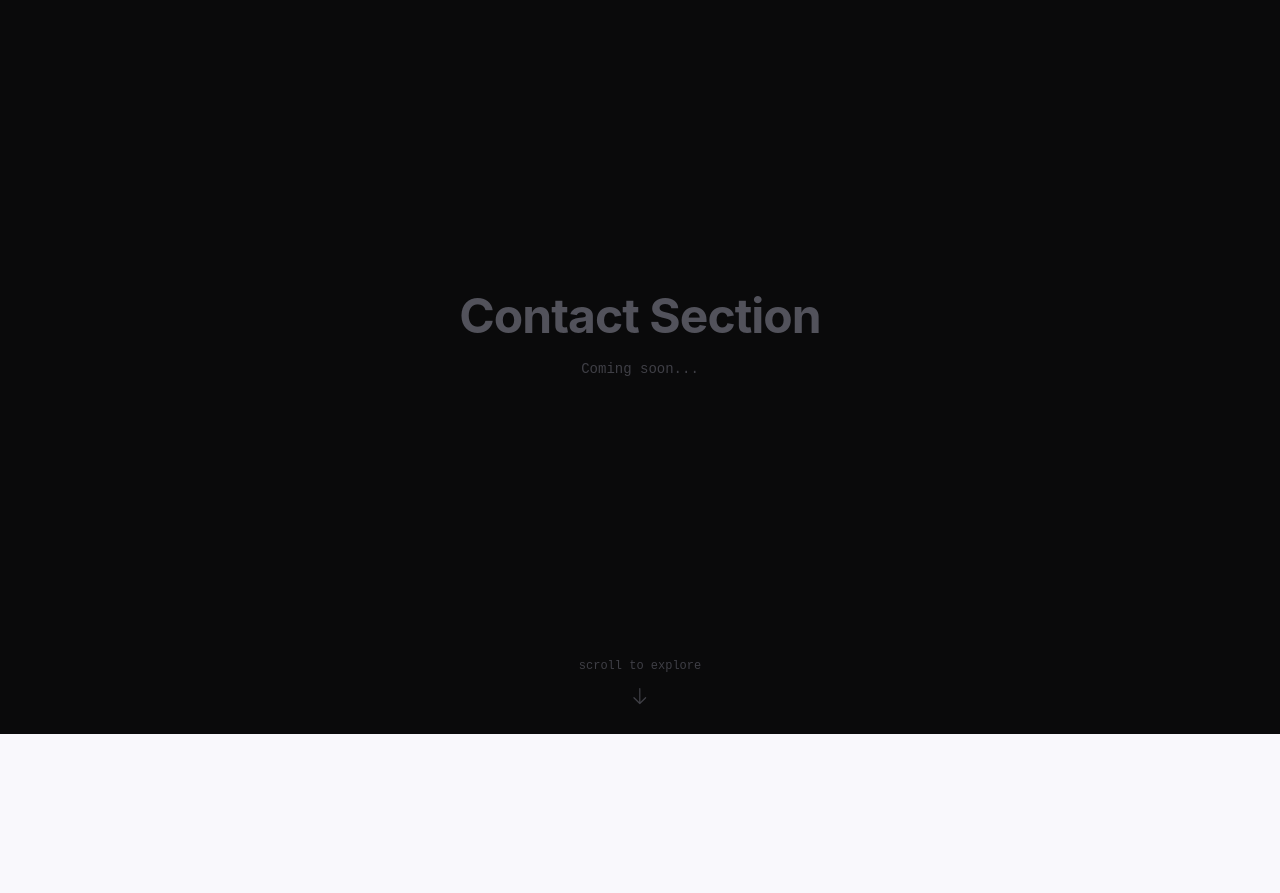
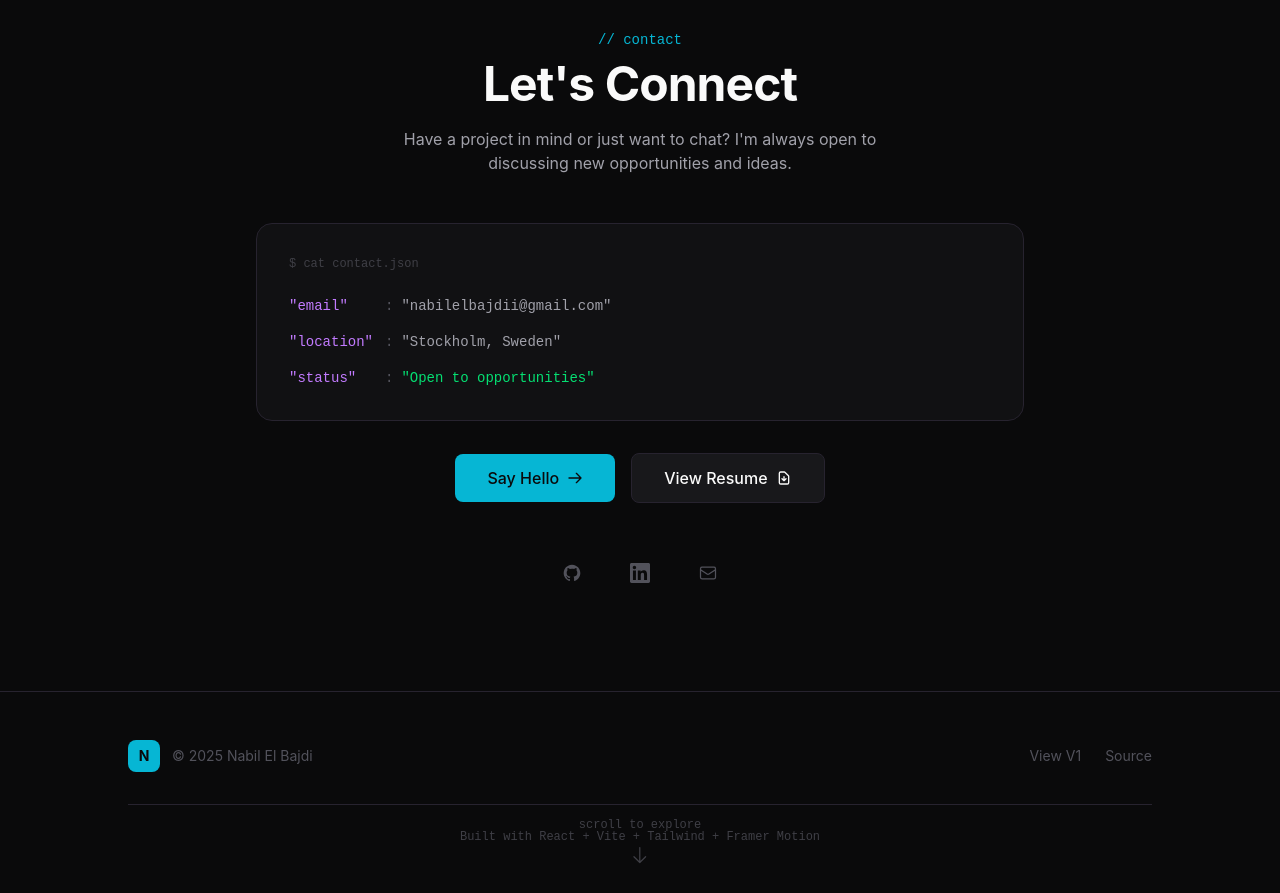
Before and after one commit to nabilelbajdi/nabil-portfolio, a React (Vite) app: page /v2 in a window 1280 px wide. Shown: the part 4260-5153 px from the top of the page. Before the commit the page ends 4994 px from the top, so only its background shows below. Built offline with nearby package versions, Linux system fonts and the light colour scheme; a web font is replaced by a local one.

Commit message:
feat(v2): Add Contact section and Footer
- Create ContactSection with JSON-style contact card
- Add CTA buttons (Say Hello + View Resume)
- Include social links (GitHub, LinkedIn, Email)
- Create minimal Footer with V1 link and source
- V2 is now feature-complete with all main sections

```diff
--- a/src/v2/V2App.jsx
+++ b/src/v2/V2App.jsx
@@ -1,9 +1,11 @@
 import { V2ThemeProvider } from './context/V2ThemeProvider';
 import { PageWrapper } from './components/layout/PageWrapper';
+import { Footer } from './components/layout/Footer';
 import { HeroTerminal } from './components/sections/HeroTerminal';
 import { AboutBento } from './components/sections/AboutBento';
 import { ProjectsShowcase } from './components/sections/ProjectsShowcase';
 import { SkillsSection } from './components/sections/SkillsSection';
+import { ContactSection } from './components/sections/ContactSection';
 import './styles/v2.css';
 
 function V2Content() {
@@ -13,13 +15,8 @@ function V2Content() {
       <AboutBento />
       <ProjectsShowcase />
       <SkillsSection />
-
-      <section id="contact" className="min-h-screen flex items-center justify-center px-6">
-        <div className="text-center">
-          <h2 className="text-3xl font-bold text-[var(--v2-text-muted)] mb-4">Contact Section</h2>
-          <p className="text-[var(--v2-text-dimmed)] mono text-sm">Coming soon...</p>
-        </div>
-      </section>
+      <ContactSection />
+      <Footer />
     </PageWrapper>
   );
 }
--- /dev/null
+++ b/src/v2/components/layout/Footer.jsx
@@ -0,0 +1,46 @@
+import { Link } from 'react-router-dom';
+import { motion } from 'framer-motion';
+
+export function Footer() {
+  const currentYear = new Date().getFullYear();
+
+  return (
+    <footer className="py-12 px-4 sm:px-6 border-t border-[var(--v2-border)]">
+      <div className="max-w-5xl mx-auto">
+        <div className="flex flex-col sm:flex-row items-center justify-between gap-6">
+          <div className="flex items-center gap-3">
+            <div className="w-8 h-8 rounded-lg bg-[var(--v2-accent)] flex items-center justify-center text-[var(--v2-bg-primary)] font-bold text-sm">
+              N
+            </div>
+            <span className="text-sm text-[var(--v2-text-muted)]">
+              © {currentYear} Nabil El Bajdi
+            </span>
+          </div>
+
+          <div className="flex items-center gap-6 text-sm">
+            <Link
+              to="/"
+              className="text-[var(--v2-text-muted)] hover:text-[var(--v2-text-primary)] transition-colors"
+            >
+              View V1
+            </Link>
+            <a
+              href="https://github.com/nabilelbajdi/nabil-portfolio"
+              target="_blank"
+              rel="noopener noreferrer"
+              className="text-[var(--v2-text-muted)] hover:text-[var(--v2-text-primary)] transition-colors"
+            >
+              Source
+            </a>
+          </div>
+        </div>
+
+        <div className="mt-8 pt-6 border-t border-[var(--v2-border-subtle)] text-center">
+          <p className="text-xs text-[var(--v2-text-dimmed)] mono">
+            Built with React + Vite + Tailwind + Framer Motion
+          </p>
+        </div>
+      </div>
+    </footer>
+  );
+}
--- /dev/null
+++ b/src/v2/components/sections/ContactSection.jsx
@@ -0,0 +1,137 @@
+import { motion } from 'framer-motion';
+
+const socialLinks = [
+  {
+    name: 'GitHub',
+    url: 'https://github.com/nabilelbajdi',
+    icon: (
+      <svg className="w-5 h-5" fill="currentColor" viewBox="0 0 24 24">
+        <path fillRule="evenodd" clipRule="evenodd" d="M12 2C6.477 2 2 6.477 2 12c0 4.42 2.865 8.17 6.839 9.49.5.092.682-.217.682-.482 0-.237-.008-.866-.013-1.7-2.782.604-3.369-1.34-3.369-1.34-.454-1.156-1.11-1.463-1.11-1.463-.908-.62.069-.608.069-.608 1.003.07 1.531 1.03 1.531 1.03.892 1.529 2.341 1.087 2.91.831.092-.646.35-1.086.636-1.336-2.22-.253-4.555-1.11-4.555-4.943 0-1.091.39-1.984 1.029-2.683-.103-.253-.446-1.27.098-2.647 0 0 .84-.269 2.75 1.025A9.578 9.578 0 0112 6.836c.85.004 1.705.114 2.504.336 1.909-1.294 2.747-1.025 2.747-1.025.546 1.377.203 2.394.1 2.647.64.699 1.028 1.592 1.028 2.683 0 3.842-2.339 4.687-4.566 4.935.359.309.678.919.678 1.852 0 1.336-.012 2.415-.012 2.743 0 .267.18.578.688.48C19.138 20.167 22 16.418 22 12c0-5.523-4.477-10-10-10z" />
+      </svg>
+    ),
+  },
+  {
+    name: 'LinkedIn',
+    url: 'https://www.linkedin.com/in/nabil-el-bajdi-51726b24b/',
+    icon: (
+      <svg className="w-5 h-5" fill="currentColor" viewBox="0 0 24 24">
+        <path d="M20.447 20.452h-3.554v-5.569c0-1.328-.027-3.037-1.852-3.037-1.853 0-2.136 1.445-2.136 2.939v5.667H9.351V9h3.414v1.561h.046c.477-.9 1.637-1.85 3.37-1.85 3.601 0 4.267 2.37 4.267 5.455v6.286zM5.337 7.433c-1.144 0-2.063-.926-2.063-2.065 0-1.138.92-2.063 2.063-2.063 1.14 0 2.064.925 2.064 2.063 0 1.139-.925 2.065-2.064 2.065zm1.782 13.019H3.555V9h3.564v11.452zM22.225 0H1.771C.792 0 0 .774 0 1.729v20.542C0 23.227.792 24 1.771 24h20.451C23.2 24 24 23.227 24 22.271V1.729C24 .774 23.2 0 22.222 0h.003z"/>
+      </svg>
+    ),
+  },
+  {
+    name: 'Email',
+    url: 'mailto:nabilelbajdii@gmail.com',
+    icon: (
+      <svg className="w-5 h-5" fill="none" viewBox="0 0 24 24" stroke="currentColor">
+        <path strokeLinecap="round" strokeLinejoin="round" strokeWidth={1.5} d="M3 8l7.89 5.26a2 2 0 002.22 0L21 8M5 19h14a2 2 0 002-2V7a2 2 0 00-2-2H5a2 2 0 00-2 2v10a2 2 0 002 2z" />
+      </svg>
+    ),
+  },
+];
+
+export function ContactSection() {
+  return (
+    <section id="contact" className="py-24 px-4 sm:px-6">
+      <div className="max-w-3xl mx-auto">
+        <motion.div
+          initial={{ opacity: 0, y: 20 }}
+          whileInView={{ opacity: 1, y: 0 }}
+          viewport={{ once: true }}
+          transition={{ duration: 0.5 }}
+          className="text-center mb-12"
+        >
+          <span className="text-[var(--v2-accent)] mono text-sm mb-2 block">// contact</span>
+          <h2 className="text-3xl sm:text-4xl font-bold text-[var(--v2-text-primary)] mb-4">
+            Let's Connect
+          </h2>
+          <p className="text-[var(--v2-text-secondary)] max-w-lg mx-auto">
+            Have a project in mind or just want to chat? I'm always open to discussing new opportunities and ideas.
+          </p>
+        </motion.div>
+
+        <motion.div
+          initial={{ opacity: 0, y: 30 }}
+          whileInView={{ opacity: 1, y: 0 }}
+          viewport={{ once: true }}
+          transition={{ duration: 0.5, delay: 0.1 }}
+          className="p-8 rounded-2xl bg-[var(--v2-bg-secondary)] border border-[var(--v2-border)] mb-8"
+        >
+          <div className="mono text-xs text-[var(--v2-text-dimmed)] mb-6">$ cat contact.json</div>
+          <div className="space-y-4 mono text-sm">
+            <div className="flex flex-col sm:flex-row sm:items-center gap-1 sm:gap-0">
+              <span className="text-purple-400 w-24">"email"</span>
+              <span className="text-[var(--v2-text-muted)] hidden sm:inline">:</span>
+              <a
+                href="mailto:nabilelbajdii@gmail.com"
+                className="sm:ml-2 text-[var(--v2-text-secondary)] hover:text-[var(--v2-accent)] transition-colors"
+              >
+                "nabilelbajdii@gmail.com"
+              </a>
+            </div>
+            <div className="flex flex-col sm:flex-row sm:items-center gap-1 sm:gap-0">
+              <span className="text-purple-400 w-24">"location"</span>
+              <span className="text-[var(--v2-text-muted)] hidden sm:inline">:</span>
+              <span className="sm:ml-2 text-[var(--v2-text-secondary)]">"Stockholm, Sweden"</span>
+            </div>
+            <div className="flex flex-col sm:flex-row sm:items-center gap-1 sm:gap-0">
+              <span className="text-purple-400 w-24">"status"</span>
+              <span className="text-[var(--v2-text-muted)] hidden sm:inline">:</span>
+              <span className="sm:ml-2 text-green-400">"Open to opportunities"</span>
+            </div>
+          </div>
+        </motion.div>
+
+        <motion.div
+          initial={{ opacity: 0, y: 20 }}
+          whileInView={{ opacity: 1, y: 0 }}
+          viewport={{ once: true }}
+          transition={{ duration: 0.5, delay: 0.2 }}
+          className="flex flex-col sm:flex-row items-center justify-center gap-4"
+        >
+          <a
+            href="mailto:nabilelbajdii@gmail.com"
+            className="w-full sm:w-auto inline-flex items-center justify-center gap-2 px-8 py-3 bg-[var(--v2-accent)] text-[var(--v2-bg-primary)] font-medium rounded-lg hover:opacity-90 transition-opacity"
+          >
+            <span>Say Hello</span>
+            <svg className="w-4 h-4" fill="none" viewBox="0 0 24 24" stroke="currentColor">
+              <path strokeLinecap="round" strokeLinejoin="round" strokeWidth={2} d="M14 5l7 7m0 0l-7 7m7-7H3" />
+            </svg>
+          </a>
+          <a
+            href="/resume.pdf"
+            target="_blank"
+            rel="noopener noreferrer"
+            className="w-full sm:w-auto inline-flex items-center justify-center gap-2 px-8 py-3 bg-[var(--v2-bg-tertiary)] text-[var(--v2-text-primary)] font-medium rounded-lg border border-[var(--v2-border)] hover:border-[var(--v2-border-hover)] transition-colors"
+          >
+            <span>View Resume</span>
+            <svg className="w-4 h-4" fill="none" viewBox="0 0 24 24" stroke="currentColor">
+              <path strokeLinecap="round" strokeLinejoin="round" strokeWidth={2} d="M12 10v6m0 0l-3-3m3 3l3-3m2 8H7a2 2 0 01-2-2V5a2 2 0 012-2h5.586a1 1 0 01.707.293l5.414 5.414a1 1 0 01.293.707V19a2 2 0 01-2 2z" />
+            </svg>
+          </a>
+        </motion.div>
+
+        <motion.div
+          initial={{ opacity: 0 }}
+          whileInView={{ opacity: 1 }}
+          viewport={{ once: true }}
+          transition={{ duration: 0.5, delay: 0.3 }}
+          className="flex items-center justify-center gap-6 mt-12"
+        >
+          {socialLinks.map((link) => (
+            <a
+              key={link.name}
+              href={link.url}
+              target="_blank"
+              rel="noopener noreferrer"
+              className="p-3 text-[var(--v2-text-muted)] hover:text-[var(--v2-accent)] hover:bg-[var(--v2-bg-tertiary)] rounded-lg transition-all"
+              aria-label={link.name}
+            >
+              {link.icon}
+            </a>
+          ))}
+        </motion.div>
+      </div>
+    </section>
+  );
+}
```
